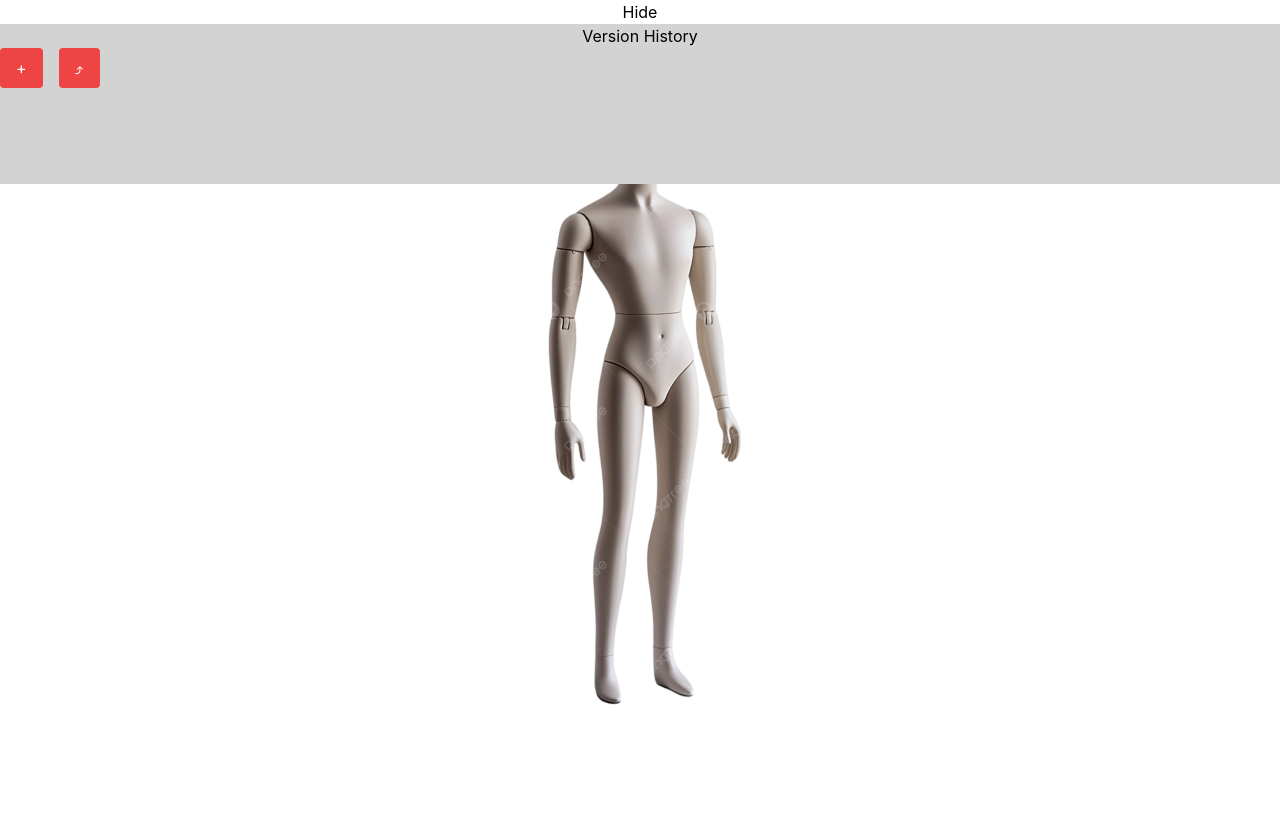
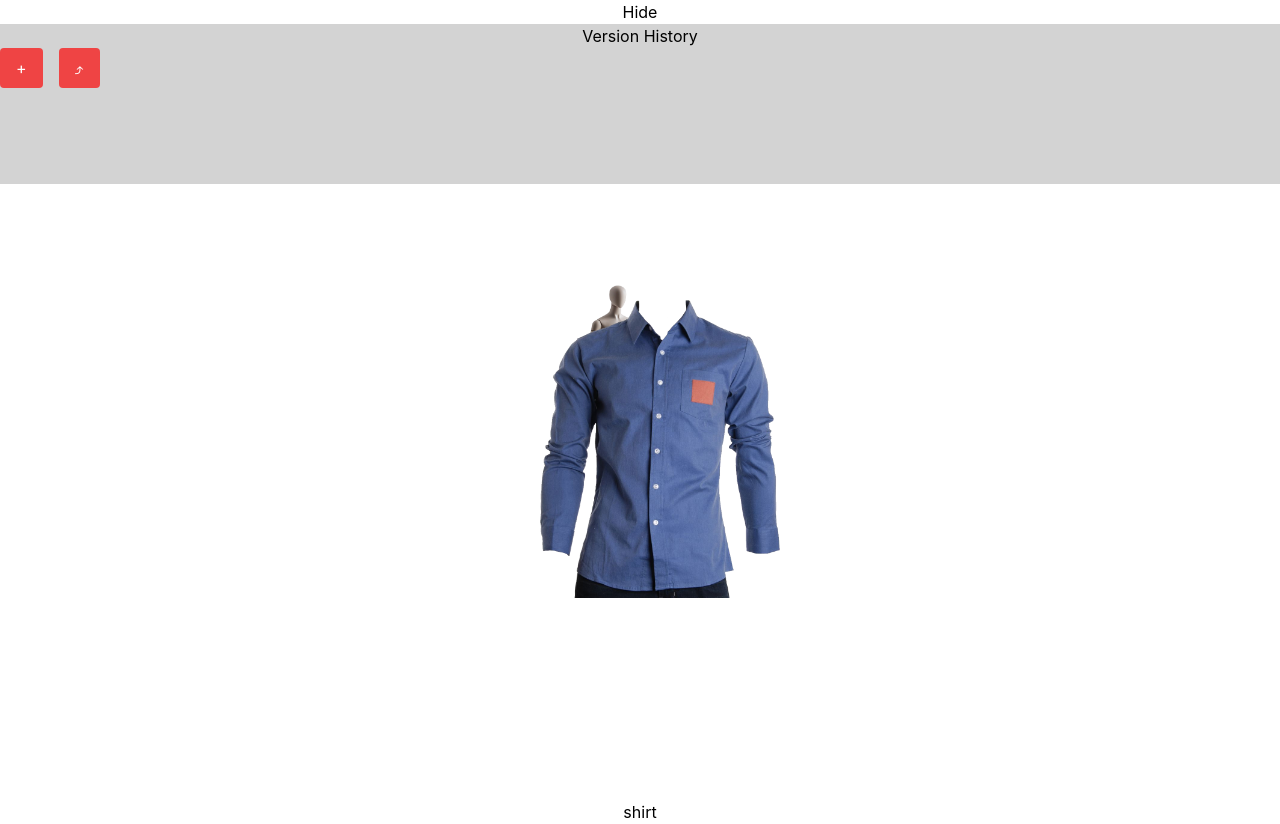
Before and after one commit to tbunch1/hci-jrtc-threads, a React (Create React App) app in the folder threads/: page / in a window 1280 px wide. Before the commit the page ends 800 px from the top, so only its background shows below. Built offline with nearby package versions, Linux system fonts and the light colour scheme.

Commit message:
started design and state things

```diff
--- a/threads/src/App.tsx
+++ b/threads/src/App.tsx
@@ -2,11 +2,14 @@
 import "./App.css";
 import Tree from "./components/Tree";
 import Main from "./components/Main";
+import { GlobalProvider } from "./components/GlobalProvider";
 import Panel from "./components/Panel";
+import DesignButtons from "./components/DesignButtons";
 
 function App() {
   return (
     <div className="App relative">
+      <GlobalProvider>
         <div className="absolute top-0 left-0 w-full z-10">
             <Tree />
         </div>
@@ -14,6 +17,12 @@
         <div className="w-screen h-screen relative">
           <Main />
         </div>
+
+        <div>
+          <DesignButtons />
+        </div>
+
+      </GlobalProvider>
     </div>
   );
 }
--- /dev/null
+++ b/threads/src/components/DesignButtons.tsx
@@ -0,0 +1,28 @@
+import React from "react";
+import { useGlobalState } from './GlobalProvider';
+
+
+const DesignButtons: React.FC = () => {
+    const {shirt, pants, setShirt, setPants} = useGlobalState();
+
+    const changeShirt = () => {
+        if (shirt.length > 0) {
+            setShirt("");
+        } else {
+            setShirt("/images/shirt.png")
+        }
+    }
+
+
+    return (
+        <div >
+            <button onClick={changeShirt}>
+                shirt
+            </button>
+
+        </div>
+    );
+}
+
+ // <input type="image"  id="saveform" src="logg.png " alt="Submit Form" />
+export default DesignButtons;
--- /dev/null
+++ b/threads/src/components/GlobalProvider.tsx
@@ -0,0 +1,36 @@
+import React, { createContext, useContext, useState, ReactNode } from "react";
+
+// Define the shape of your global state
+interface GlobalState {
+  shirt: string;
+  pants: string;
+  setShirt: (name: string) => void;
+  setPants: (name: string) => void;
+}
+
+// Create context
+const GlobalContext = createContext<GlobalState | undefined>(undefined);
+
+// Provider component
+export const GlobalProvider: React.FC<{ children: ReactNode }> = ({ children }) => {
+  const [shirt, setShirt] = useState<string>("/images/shirt.png");
+  const [pants, setPants] = useState<string>("");
+
+
+  return (
+    <GlobalContext.Provider value={{ shirt, pants, setShirt, setPants }}>
+      {children}
+    </GlobalContext.Provider>
+  );
+};
+
+// Custom hook for accessing global state
+export const useGlobalState = (): GlobalState => {
+  const context = useContext(GlobalContext);
+  if (!context) {
+    throw new Error("useGlobalState must be used within a GlobalProvider");
+  }
+  return context;
+};
+
+// provider code given by chatgpt https://chatgpt.com/share/67e6f76e-cfdc-8006-99e6-24a47c842088
--- a/threads/src/components/Main.tsx
+++ b/threads/src/components/Main.tsx
@@ -1,13 +1,26 @@
 import React from 'react';
+import { useGlobalState } from './GlobalProvider';
 
 const Main: React.FC = () => {
+  const {shirt, pants, setShirt, setPants} = useGlobalState();
   return (
-    <div className="w-screen h-screen flex justify-center items-center">
-    <img
-        src="/images/man.png"
-        alt="Random Image"
-        className="h-4/5 object-contain"
-     />
+
+    <div className="relative w-screen h-screen flex justify-center items-center">
+      <div className="absolute w-60 h-60">
+        <img
+          src="/images/man.png"
+          alt="Random Image"
+          className="h-4/5 object-contain"
+        />
+        {shirt.length > 0 && (
+          <img
+            src={shirt}
+            //will update to use shirt fields/json
+            className="absolute top-5 left-5"
+          />
+        )}
+      </div>
+
     </div>
   );
 }
```
Also changed, not shown: threads/public/images/shirt.png (added). Lines whose indentation alone changed are shown as unchanged.
